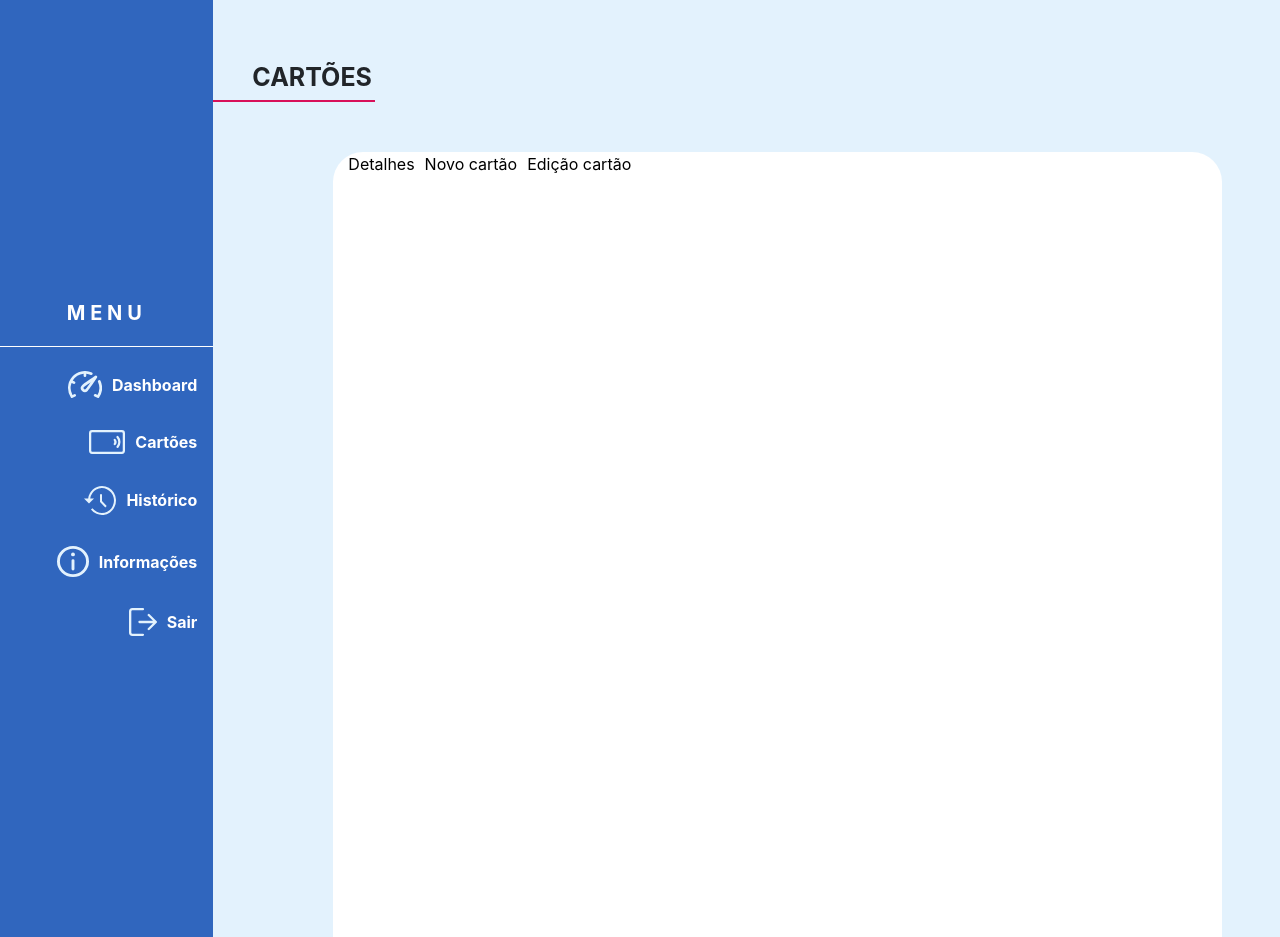
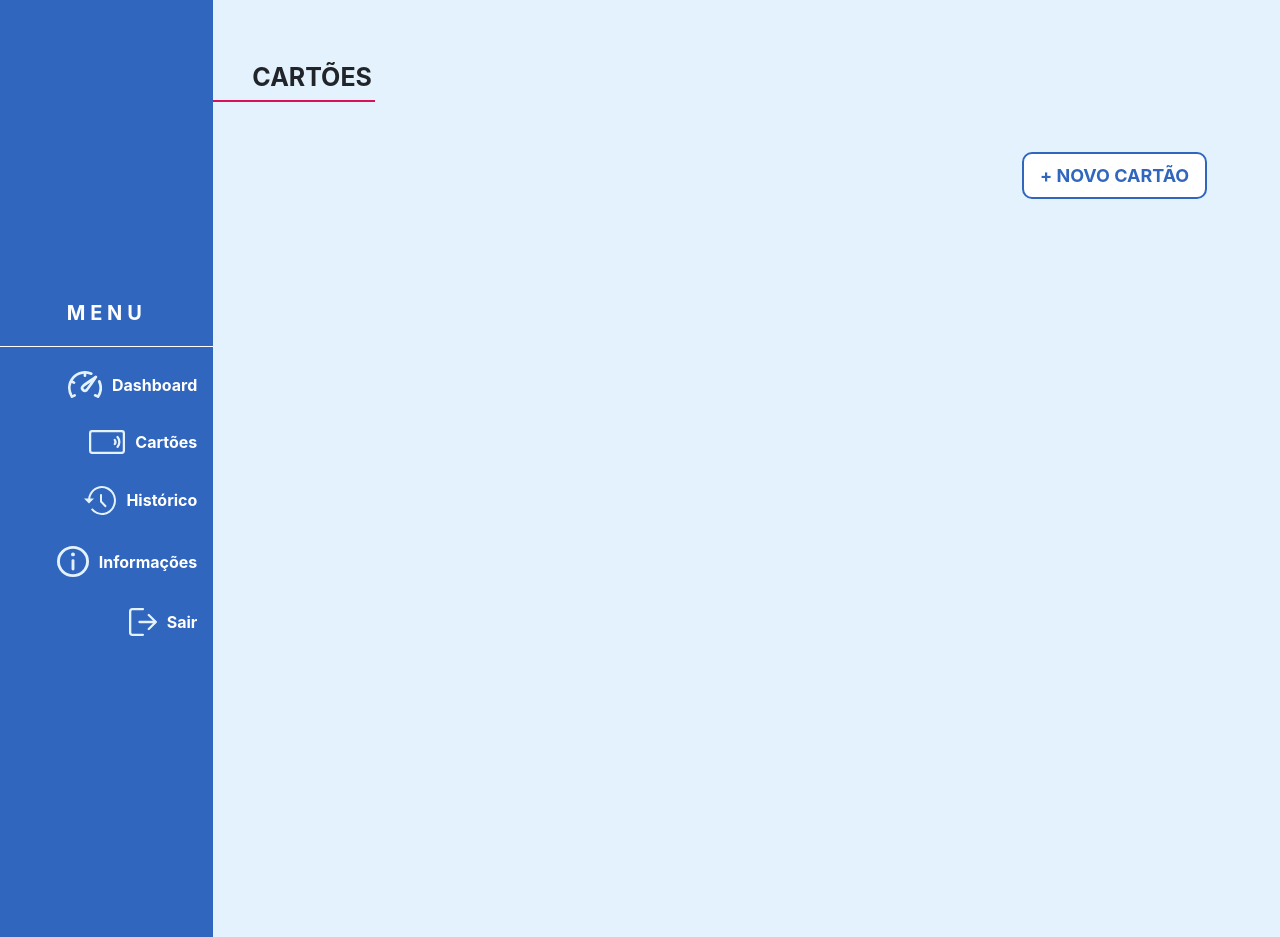
Before and after one commit to tiagobellaver/trabalhoLAB, a React (Create React App) app in the folder frontend/: page /cartoes in a window 1280 px wide. Built offline with nearby package versions, Linux system fonts and the light colour scheme.

Commit message:
Adjustments

```diff
--- a/frontend/public/index.html
+++ b/frontend/public/index.html
@@ -13,7 +13,7 @@
 
     <link rel="manifest" href="%PUBLIC_URL%/manifest.json" />
 
-    <title>React App</title>
+    <title>Sistema de Segurança</title>
   </head>
   <body>
     <noscript>Você precisa habilitar o JavaScript para executar este aplicativo.</noscript>
--- /dev/null
+++ b/frontend/src/components/Card/Card.jsx
@@ -0,0 +1,14 @@
+import React, { Component } from 'react';
+
+class Card extends Component {
+
+    render() {
+        return(
+            <>
+            a
+            </>
+        );
+    }
+}
+
+export default Card;
--- /dev/null
+++ b/frontend/src/components/NewCard/NewCard.jsx
@@ -0,0 +1,16 @@
+import React, { Component } from 'react';
+import { Link } from 'react-router-dom'
+import { Col } from 'reactstrap';
+
+class NewCard extends Component {
+
+    render() {
+        return(
+            <Col sm={10} md={10} lg={10} className="content-container-c" style={{textAlign: 'end'}}>
+                <Link to="/cadastrar-cartao"><button className="new-card">+ Novo Cartão</button></Link>
+            </Col>
+        );
+    }
+}
+
+export default NewCard;
--- a/frontend/src/main/App.css
+++ b/frontend/src/main/App.css
@@ -74,6 +74,15 @@
     border-top-left-radius: 30px;
     border-top-right-radius: 30px;
     background-color: white;
+    min-height: 785px;
+}
+
+.content-container-c {
+    margin-top: 60px;
+    margin-left: 120px;
+    border-top-left-radius: 30px;
+    border-top-right-radius: 30px;
+    background-color: #E3F2FD;
     min-height: 785px;
 }
 
--- a/frontend/src/pages/cards/Cards.jsx
+++ b/frontend/src/pages/cards/Cards.jsx
@@ -1,10 +1,21 @@
-import React  from 'react';
+import React, { Component }  from 'react';
 import { Container, Row, Col  } from 'reactstrap';
-import { Link } from 'react-router-dom'
 import Navbar from '../../components/Navbar/Navbar';
 
-export default props =>
-<>
+import './cards.css';
+
+import NewCard from '../../components/NewCard/NewCard';
+import Card from '../../components/Card/Card';
+
+class Cards extends Component {
+
+    state = {
+        cards: []
+    };
+
+    render() {
+        return(
+        <>
     <Container fluid>
         <Row>
             <Col sm={2} md={2} lg={2} className="p-0 nav">
@@ -13,12 +24,14 @@ export default props =>
             <Col sm={10} md={10} lg={10} className="p-0 main-context">
                 <h1 className="title-page">Cartões</h1>
                 <hr className="title-line"/>
-                <Col sm={10} md={10} lg={10} className="content-container">
-                <Link to="/cartao-detalhe" type="button" className="link-option">Detalhes</Link>
-                <Link to="/cadastrar-cartao" type="button" className="link-option">Novo cartão</Link>
-                <Link to="/alterar-cartao" type="button" className="link-option">Edição cartão</Link>
-                </Col>
+                <NewCard />
+
             </Col>
         </Row>
     </Container>
 </>
+        );
+    }
+}
+
+export default Cards;
--- /dev/null
+++ b/frontend/src/pages/cards/cards.css
@@ -0,0 +1,21 @@
+.new-card {
+    background-color: white;
+    text-transform: uppercase;
+    padding: 8px 16px;
+    color: #3066BE;
+    border: 2px solid #3066BE;
+    border-radius: 10px;
+    font-size: 18px;
+    font-weight: 700;
+    outline: none;
+}
+
+.new-card:hover{
+    color:white;
+    background-color: #3066BE;
+    outline: none;
+}
+
+.new-card:focus {
+    outline: none;
+}
```
Also changed, not shown: 1 other file (tests, documents, lock files or other folders).
